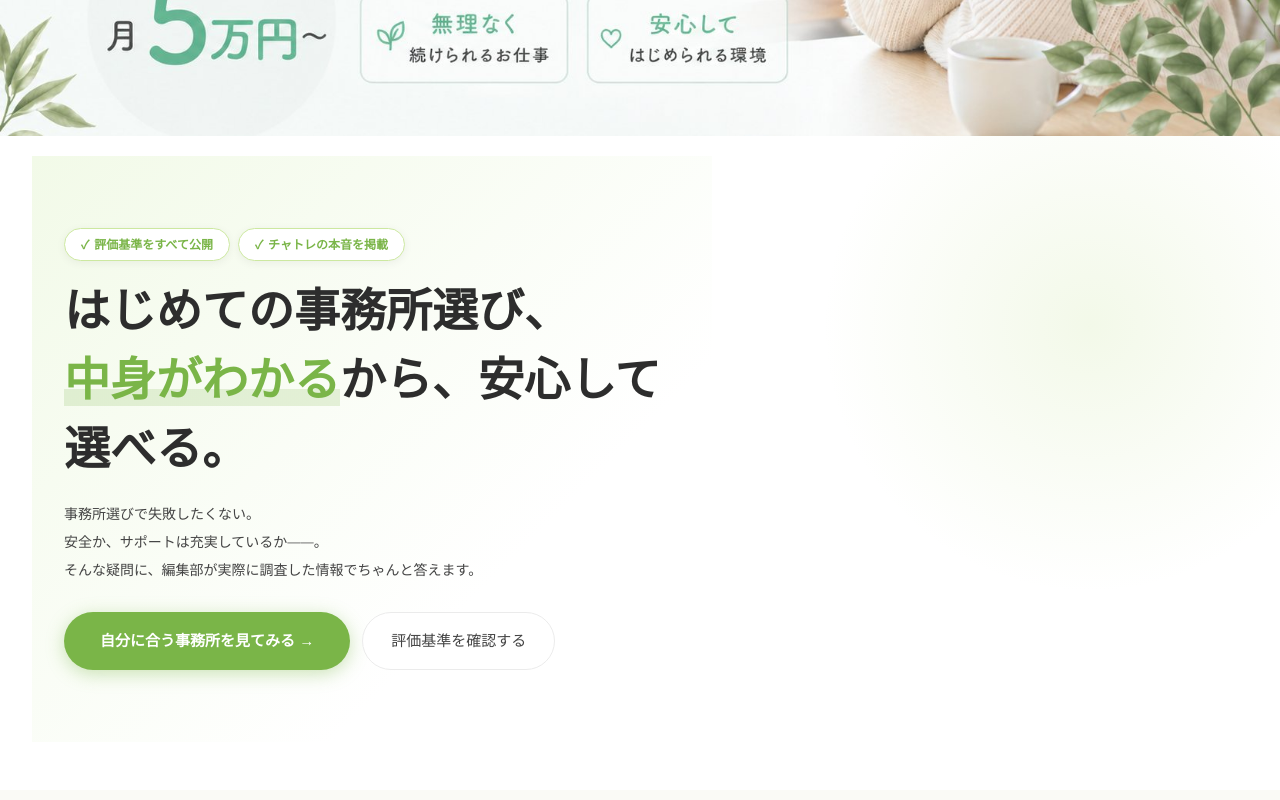
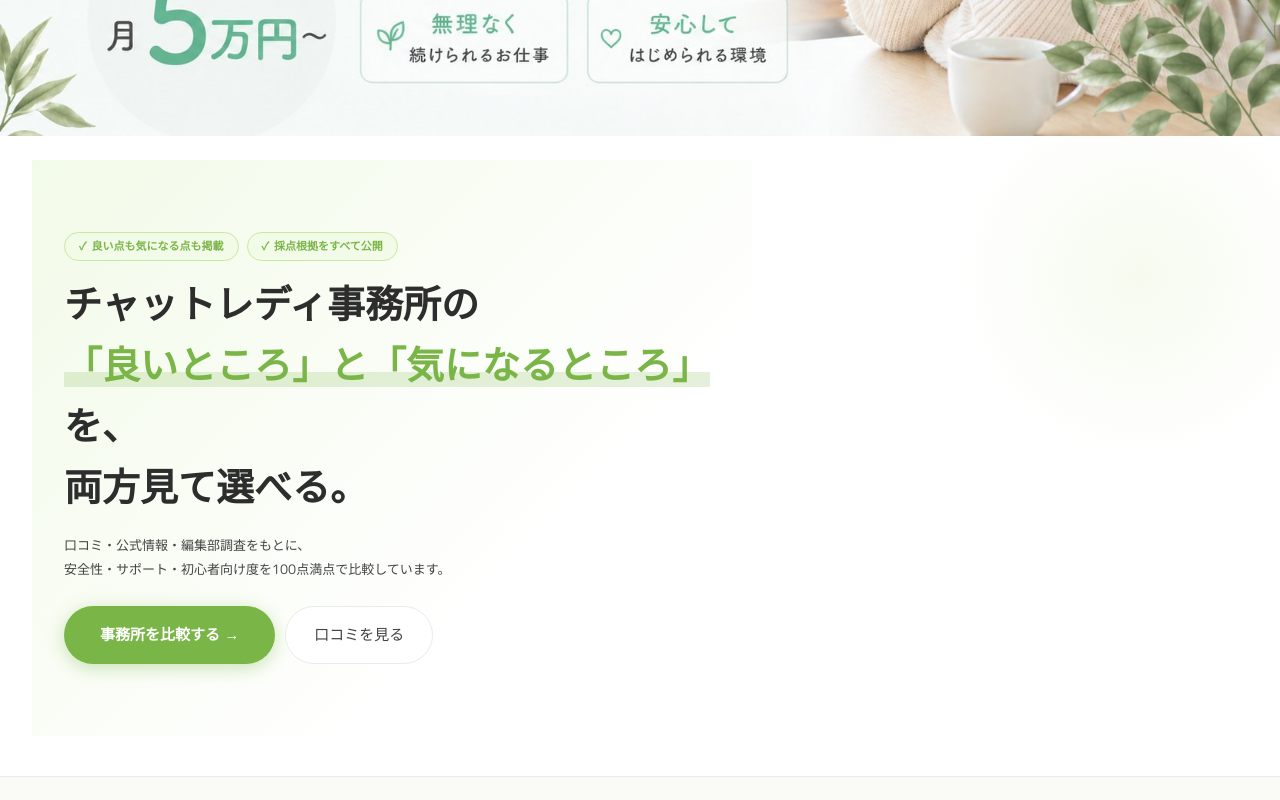
Before and after one commit to marumie-chatre/marumie-chatre.github.io, a Next.js app: page / in a window 1280 px wide. Shown: the part 660-1460 px from the top of the page. Built offline with nearby package versions, Linux system fonts and the light colour scheme; a web font is replaced by a local one.

Commit message:
FVコピー改善・案A適用

```diff
--- a/app/globals.css
+++ b/app/globals.css
@@ -60,42 +60,40 @@ body > div > main { padding-top: 68px; }
 
 /* HERO */
 .hero {
-  padding: 20px 32px 48px;
+  padding: 24px 32px 40px;
   background: var(--white);
   position: relative; overflow: hidden;
+  border-bottom: 1px solid var(--border);
 }
 .hero::before {
-  content: ""; position: absolute; top: -100px; right: -100px;
-  width: 580px; height: 580px; border-radius: 50%;
-  background: radial-gradient(circle, rgba(194,224,144,.2) 0%, transparent 65%);
+  content: ""; position: absolute; top: -60px; right: -60px;
+  width: 400px; height: 400px; border-radius: 50%;
+  background: radial-gradient(circle, rgba(194,224,144,.15) 0%, transparent 65%);
   pointer-events: none;
 }
-.hero-inner { position: relative; z-index: 1; max-width: 680px; }
-.hero-badges { display: flex; gap: 8px; margin-bottom: 16px; flex-wrap: wrap; animation: fadeUp .5s ease both; }
+.hero-inner { position: relative; z-index: 1; max-width: 720px; }
+.hero-badges { display: flex; gap: 8px; margin-bottom: 14px; flex-wrap: wrap; }
 .hero-badge {
   display: inline-flex; align-items: center; gap: 5px;
-  background: var(--white); border: 1px solid var(--border-green);
-  border-radius: 100px; padding: 5px 16px;
-  font-size: 12px; color: var(--green); font-weight: 700;
-  box-shadow: var(--shadow-sm);
+  background: var(--green-pale); border: 1px solid var(--border-green);
+  border-radius: 100px; padding: 4px 14px;
+  font-size: 11px; color: var(--green); font-weight: 700;
 }
 .hero-badge::before { content: "✓"; }
 .hero-h1 {
   font-family: "Zen Maru Gothic", sans-serif;
-  font-size: clamp(24px, 4.2vw, 46px); font-weight: 700;
-  line-height: 1.5; color: var(--text); margin-bottom: 16px;
-  animation: fadeUp .5s .08s ease both;
+  font-size: clamp(20px, 3.5vw, 38px); font-weight: 700;
+  line-height: 1.6; color: var(--text); margin-bottom: 14px;
 }
 .hero-h1 em {
   font-style: normal; color: var(--green);
-  background: linear-gradient(180deg, transparent 68%, rgba(122,181,72,.18) 68%);
+  background: linear-gradient(180deg, transparent 65%, rgba(122,181,72,.2) 65%);
 }
 .hero-lead {
-  font-size: 14px; color: var(--text-mid);
-  line-height: 2.0; margin-bottom: 28px;
-  animation: fadeUp .5s .16s ease both;
+  font-size: 13px; color: var(--text-mid);
+  line-height: 1.9; margin-bottom: 24px;
 }
-.hero-btns { display: flex; gap: 12px; flex-wrap: wrap; animation: fadeUp .5s .24s ease both; }
+.hero-btns { display: flex; gap: 10px; flex-wrap: wrap; }
 
 /* BUTTONS */
 .btn-main {
--- a/app/page.tsx
+++ b/app/page.tsx
@@ -21,21 +21,21 @@ export default function Home() {
       <section className="hero">
         <div className="hero-inner">
           <div className="hero-badges">
-            <span className="hero-badge">評価基準をすべて公開</span>
-            <span className="hero-badge">チャトレの本音を掲載</span>
+            <span className="hero-badge">良い点も気になる点も掲載</span>
+            <span className="hero-badge">採点根拠をすべて公開</span>
           </div>
           <h1 className="hero-h1">
-            はじめての事務所選び、<br />
-            <em>中身がわかる</em>から、安心して選べる。
+            チャットレディ事務所の<br />
+            <em>「良いところ」と「気になるところ」</em>を、<br />
+            両方見て選べる。
           </h1>
           <p className="hero-lead">
-            事務所選びで失敗したくない。<br />
-            安全か、サポートは充実しているか——。<br />
-            そんな疑問に、編集部が実際に調査した情報でちゃんと答えます。
+            口コミ・公式情報・編集部調査をもとに、<br />
+            安全性・サポート・初心者向け度を100点満点で比較しています。
           </p>
           <div className="hero-btns">
-            <Link href="/jimusho" className="btn-main">自分に合う事務所を見てみる →</Link>
-            <Link href="/hyoka-kijun" className="btn-sub">評価基準を確認する</Link>
+            <Link href="/jimusho" className="btn-main">事務所を比較する →</Link>
+            <Link href="/kuchikomi" className="btn-sub">口コミを見る</Link>
           </div>
         </div>
       </section>
```
